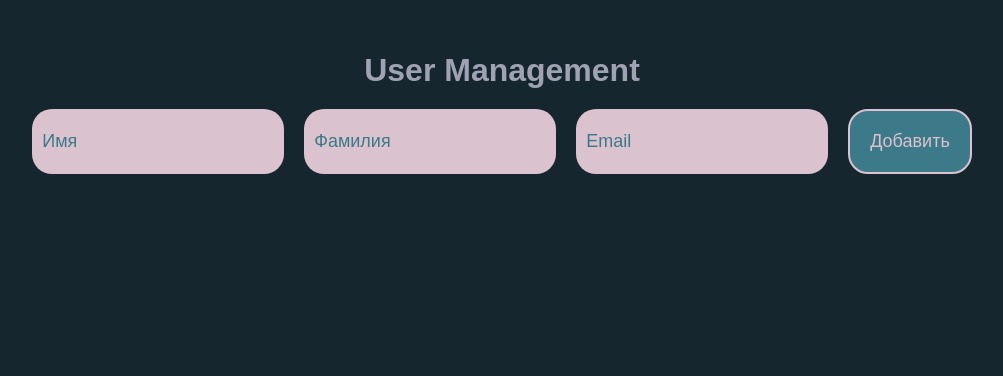
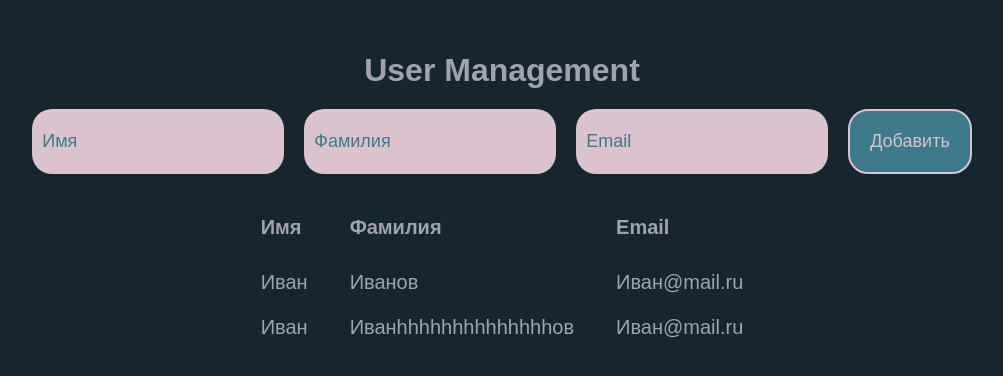
Before and after one commit to pozdnyakoks/ITWorkinTest, a React (Vite) app: page / in a window 1280 px wide. Shown: the top 376 px of the page, without its empty margins (138-1141 px from the left). Built offline with nearby package versions, Linux system fonts and the light colour scheme.

Commit message:
feat: add table component

```diff
--- a/src/App.tsx
+++ b/src/App.tsx
@@ -3,15 +3,17 @@
 // import viteLogo from '/vite.svg'
 import './App.css'
 import Form from './components/form/form'
+import Table from './components/table/table'
 
 function App() {
   // const [count, setCount] = useState(0)
 
   return (
-    <>
+    <main>
       <h1 className="title">User Management</h1>
       {Form()}
-    </>
+      {Table()}
+    </main>
   )
 }
 
--- a/src/components/form/form.css
+++ b/src/components/form/form.css
@@ -2,6 +2,8 @@
   display: flex;
   gap: 20px;
   justify-content: center;
+  margin-bottom: 20px;
+  ;
 }
 
 .input {
--- a/src/components/table.tsx
+++ /dev/null
@@ -1,6 +0,0 @@
-
-export default function Input(type: string) {
-  return (
-    <input type={type} className='input' />
-  )
-}
--- /dev/null
+++ b/src/components/table/table.css
@@ -0,0 +1,18 @@
+.table {
+  margin: 0 auto;
+  font-size: 20px;
+}
+
+th,
+td {
+  text-align: left;
+}
+
+th {
+  font-weight: 600;
+  padding: 20px;
+}
+
+td {
+  padding: 10px 20px;
+}
--- /dev/null
+++ b/src/components/table/table.tsx
@@ -0,0 +1,29 @@
+
+import './table.css'
+
+export default function Table() {
+  return (
+    <table className="table">
+      <thead>
+        <tr>
+          <th>Имя</th>
+          <th>Фамилия</th>
+          <th>Email</th>
+        </tr>
+      </thead>
+      <tbody>
+        <tr>
+          <td>Иван</td>
+          <td>Иванов</td>
+          <td>Иван@mail.ru</td>
+        </tr>
+        <tr>
+          <td>Иван</td>
+          <td>Иванhhhhhhhhhhhhhhов</td>
+          <td>Иван@mail.ru</td>
+        </tr>
+
+      </tbody>
+    </table>
+  )
+}
```
